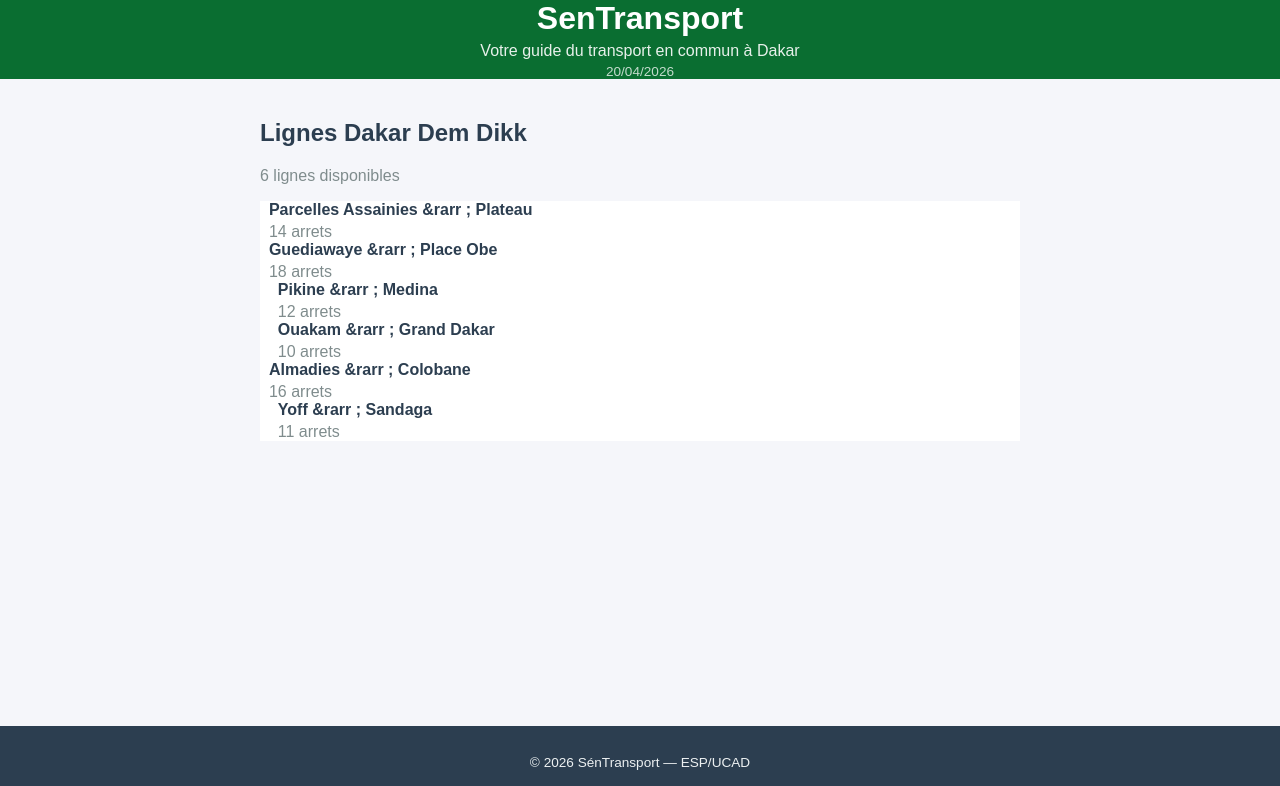
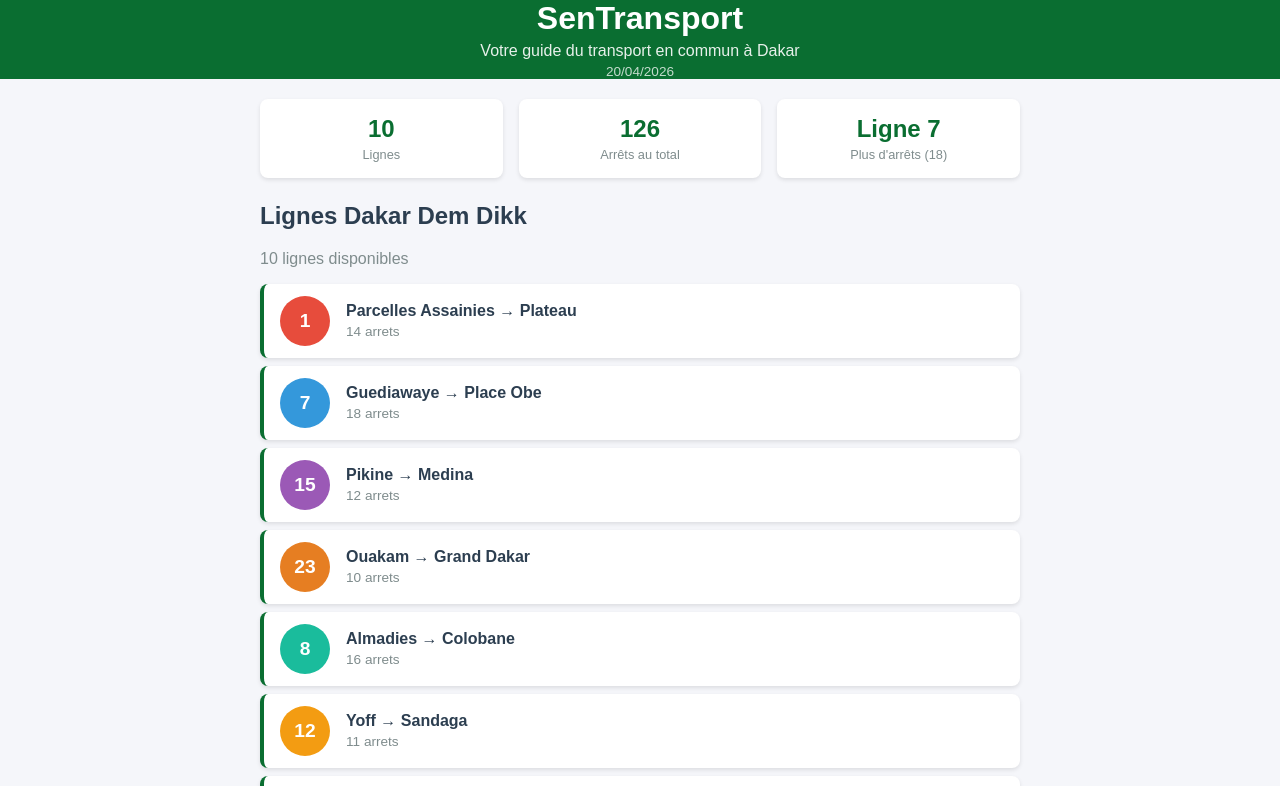
Before and after one commit to PapeMoussa03/sentransport, a React (Create React App) app: page / in a window 1280 px wide. Shown: the top 786 px of the page. Built offline with nearby package versions, Linux system fonts and the light colour scheme.

Commit message:
Lab 2 : exercices 1, 2 et 3 - couleur, StatReseau, 10 lignes

```diff
--- a/src/App.js
+++ b/src/App.js
@@ -1,22 +1,28 @@
 import './App.css';
 import Header from './Header';
 import ListeLignes from './ListeLignes';
+import StatReseau from './StatReseau';
 import Footer from './Footer';
 
 function App() {
   const lignes = [
-    { id: 1, numero: "1", depart: "Parcelles Assainies", arrivee: "Plateau", arrets: 14 },
-    { id: 2, numero: "7", depart: "Guediawaye", arrivee: "Place Obe", arrets: 18 },
-    { id: 3, numero: "15", depart: "Pikine", arrivee: "Medina", arrets: 12 },
-    { id: 4, numero: "23", depart: "Ouakam", arrivee: "Grand Dakar", arrets: 10 },
-    { id: 5, numero: "8", depart: "Almadies", arrivee: "Colobane", arrets: 16 },
-    { id: 6, numero: "12", depart: "Yoff", arrivee: "Sandaga", arrets: 11 },
+    { id: 1, numero: "1", depart: "Parcelles Assainies", arrivee: "Plateau", arrets: 14, couleur: "#e74c3c" },
+    { id: 2, numero: "7", depart: "Guediawaye", arrivee: "Place Obe", arrets: 18, couleur: "#3498db" },
+    { id: 3, numero: "15", depart: "Pikine", arrivee: "Medina", arrets: 12, couleur: "#9b59b6" },
+    { id: 4, numero: "23", depart: "Ouakam", arrivee: "Grand Dakar", arrets: 10, couleur: "#e67e22" },
+    { id: 5, numero: "8", depart: "Almadies", arrivee: "Colobane", arrets: 16, couleur: "#1abc9c" },
+    { id: 6, numero: "12", depart: "Yoff", arrivee: "Sandaga", arrets: 11, couleur: "#f39c12" },
+    { id: 7, numero: "3", depart: "Fann", arrivee: "Liberté", arrets: 9, couleur: "#2ecc71" },
+    { id: 8, numero: "19", depart: "HLM", arrivee: "Dieuppeul", arrets: 13, couleur: "#e91e63" },
+    { id: 9, numero: "5", depart: "Médina", arrivee: "Sicap", arrets: 8, couleur: "#00bcd4" },
+    { id: 10, numero: "27", depart: "Grand Dakar", arrivee: "Colobane", arrets: 15, couleur: "#ff5722" },
   ];
 
   return (
     <div className="App">
       <Header />
       <main className="contenu">
+        <StatReseau lignes={lignes} />
         <ListeLignes lignes={lignes} />
       </main>
       <Footer />
--- a/src/LigneBus.css
+++ b/src/LigneBus.css
@@ -1,43 +1,48 @@
 .ligne-bus {
-display : flex ;
-align-items : center ;
-padding: 12 px 16 px ;
-margin: 8 px 0;
-background-color : #ffffff ;
-border-radius : 8 px ;
-border-left : 4 px solid #0a6e31 ;
-box-shadow : 0 2 px 4 px rgba (0 , 0 , 0 , 0.1) ;
-cursor: pointer ;
-transition: transform 0.2 s , box - shadow 0.2 s ;
+  display: flex;
+  align-items: center;
+  padding: 12px 16px;
+  margin: 8px 0;
+  background-color: #ffffff;
+  border-radius: 8px;
+  border-left: 4px solid #0a6e31;
+  box-shadow: 0 2px 4px rgba(0, 0, 0, 0.1);
+  cursor: pointer;
+  transition: transform 0.2s, box-shadow 0.2s;
 }
-.ligne-bus :hover {
-transform : translateX (4 px ) ;
-box-shadow : 0 4 px 8 px rgba (0 , 0 , 0 , 0.15) ;
+
+.ligne-bus:hover {
+  transform: translateX(4px);
+  box-shadow: 0 4px 8px rgba(0, 0, 0, 0.15);
 }
+
 .ligne-numero {
-color : white ;
-font-weight : bold ;
-font-size : 1.2 rem ;
-width : 50 px ;
-height : 50 px ;
-border-radius : 50%;
-display : flex ;
-align-items : center ;
-justify-content : center ;
-margin-right : 16 px ;
-flex-shrink : 0;
+  color: white;
+  font-weight: bold;
+  font-size: 1.2rem;
+  width: 50px;
+  height: 50px;
+  border-radius: 50%;
+  display: flex;
+  align-items: center;
+  justify-content: center;
+  margin-right: 16px;
+  flex-shrink: 0;
 }
+
 .ligne-info {
-display : flex ;
-flex-direction : column ;
+  display: flex;
+  flex-direction: column;
 }
+
 .ligne-trajet {
-font-size : 1 rem ;
-font-weight : 600;
-color : #2c3e50 ;
+  font-size: 1rem;
+  font-weight: 600;
+  color: #2c3e50;
 }
+
 .ligne-arrets {
-font-size : 0.85 rem ;
-color : #7f8c8d ;
-margin-top : 4px ;
+  font-size: 0.85rem;
+  color: #7f8c8d;
+  margin-top: 4px;
 }
--- /dev/null
+++ b/src/StatReseau.css
@@ -0,0 +1,28 @@
+.stat-reseau {
+  display: flex;
+  gap: 16px;
+  margin-bottom: 24px;
+}
+
+.stat-item {
+  background-color: #ffffff;
+  border-radius: 8px;
+  padding: 16px;
+  flex: 1;
+  display: flex;
+  flex-direction: column;
+  align-items: center;
+  box-shadow: 0 2px 4px rgba(0, 0, 0, 0.1);
+}
+
+.stat-valeur {
+  font-size: 1.5rem;
+  font-weight: bold;
+  color: #0a6e31;
+}
+
+.stat-label {
+  font-size: 0.8rem;
+  color: #7f8c8d;
+  margin-top: 4px;
+}
--- /dev/null
+++ b/src/StatReseau.js
@@ -0,0 +1,26 @@
+import './StatReseau.css';
+
+function StatReseau({ lignes }) {
+  const totalLignes = lignes.length;
+  const totalArrets = lignes.reduce((sum, l) => sum + l.arrets, 0);
+  const ligneMax = lignes.reduce((max, l) => l.arrets > max.arrets ? l : max, lignes[0]);
+
+  return (
+    <div className="stat-reseau">
+      <div className="stat-item">
+        <span className="stat-valeur">{totalLignes}</span>
+        <span className="stat-label">Lignes</span>
+      </div>
+      <div className="stat-item">
+        <span className="stat-valeur">{totalArrets}</span>
+        <span className="stat-label">Arrêts au total</span>
+      </div>
+      <div className="stat-item">
+        <span className="stat-valeur">Ligne {ligneMax.numero}</span>
+        <span className="stat-label">Plus d'arrêts ({ligneMax.arrets})</span>
+      </div>
+    </div>
+  );
+}
+
+export default StatReseau;
```
Also changed, not shown: src/LigneBus.js (+4 -5 lines), src/ListeLignes.js (+21 -19 lines).
